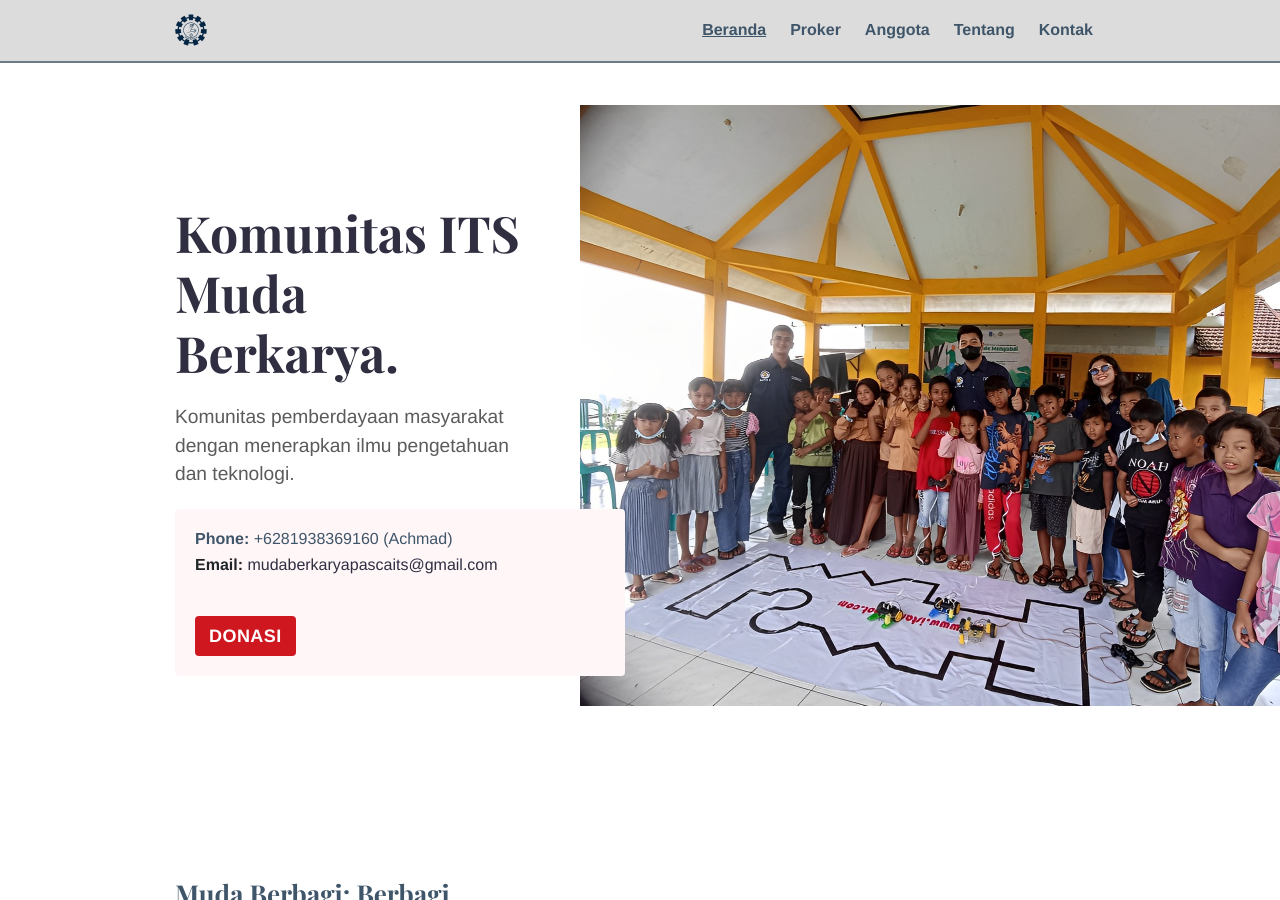
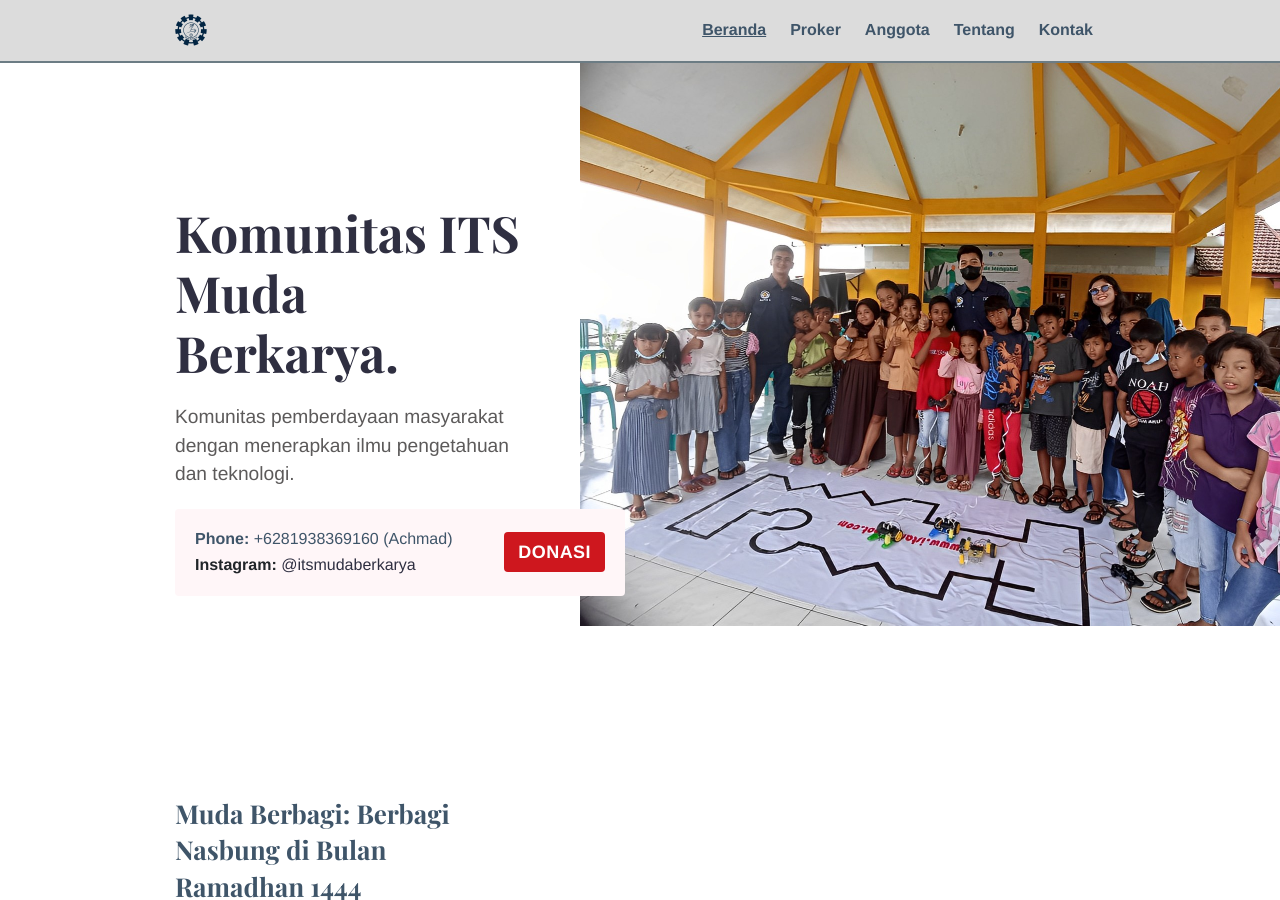
Before and after one commit to mudaberkaryapascaits/mudaberkarya-homepage, a Jekyll site: the page built from index.md, in a window 1280 px wide and 900 px high. Built offline with Jekyll 4.4.1, drawn with Linux system fonts in a browser that asks for light colours.

Commit message:
change contact from email to instagram

```diff
--- a/_data/contact.yml
+++ b/_data/contact.yml
@@ -1,3 +1,3 @@
-email: 'mudaberkaryapascaits@gmail.com'
+instagram: '@itsmudaberkarya'
 phone: '+6281938369160 (Achmad)'
 contact_button_link: 'donasi'
--- a/_includes/call.html
+++ b/_includes/call.html
@@ -3,10 +3,10 @@
     {% if site.data.contact.phone %}
         <div class="call-phone"><a href="https://wa.me/+6281938369160" target="_blank"><strong>Phone: </strong> {{ site.data.contact.phone }} </a></div>
     {% endif %}
-    {% if site.data.contact.email %}
-    <div class="call-email"><strong>Email: </strong>
-      <a href="mailto:{{ .site.data.contact.email }}">
-        {{ site.data.contact.email }}
+    {% if site.data.contact.instagram %}
+    <div class="call-email"><strong>Instagram: </strong>
+      <a href="https://www.instagram.com/itsmudaberkarya/" target="_blank">
+        {{ site.data.contact.instagram }}
       </a>
     </div>
     {% endif %}
```
